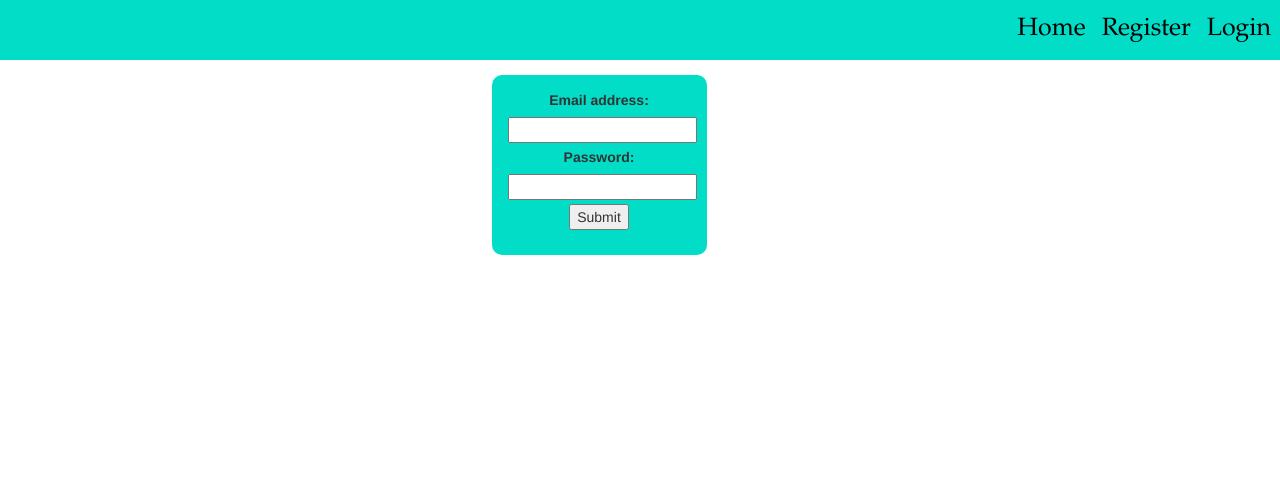
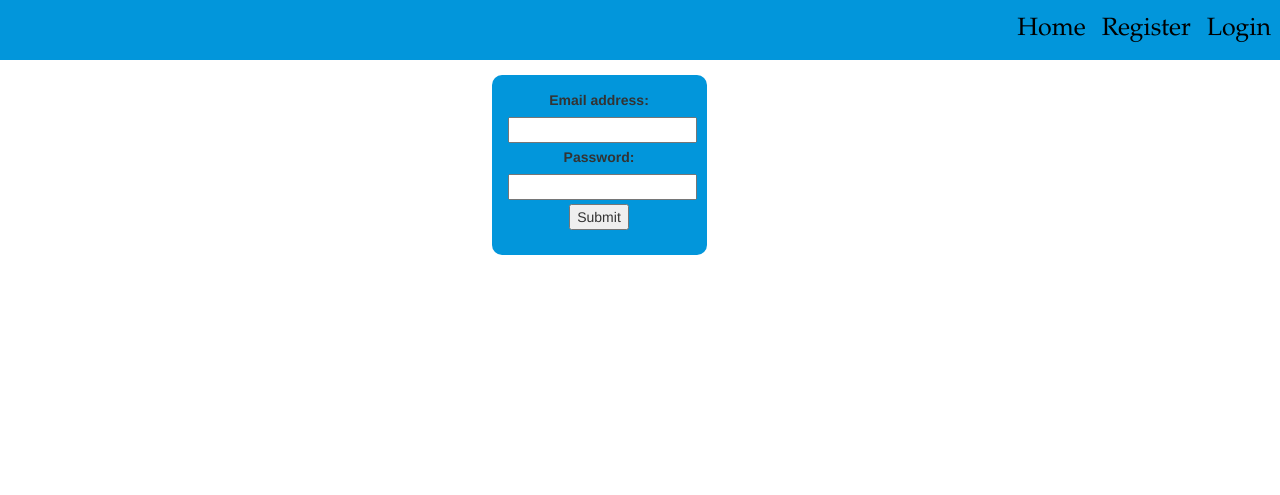
Before and after one commit to implacable/projectManager, a Django app: page /user/ in a window 1280 px wide. Shown: the top 495 px of the page. Run offline with Django 3.2, Linux system fonts and the light colour scheme; parts of the project's set-up code (start-up, migrations or seed data) failed here and were passed over; some libraries are stand-ins or nearby versions.

Commit message:
Changed master css a bit to match landing page

```diff
--- a/project_ticket/static/project_ticket/master.css
+++ b/project_ticket/static/project_ticket/master.css
@@ -1,5 +1,5 @@
 .full_nav {
-	background-color: #01DDC7;
+	background-color: #0296db;
 	display: block;
 	width: 100%;
     position:relative;
@@ -30,7 +30,6 @@
 
 .navbar a:hover {
 	text-decoration: none;
-	color: #00FEA6;
 }
 
 .wrapper {
@@ -42,7 +41,7 @@
 }
 
 .footer {
-	background-color: #01DDC7;
+	background-color: #0296db;
 	display: block;
     height:60px;
     width:100%;
@@ -52,7 +51,7 @@
 }
 
 .login {
-    background-color: #01DDC7;
+    background-color: #0296db;
     min-height: 100px;
     max-width: 215px;
     padding: 10px;
```
Also changed, not shown: db.sqlite3.
